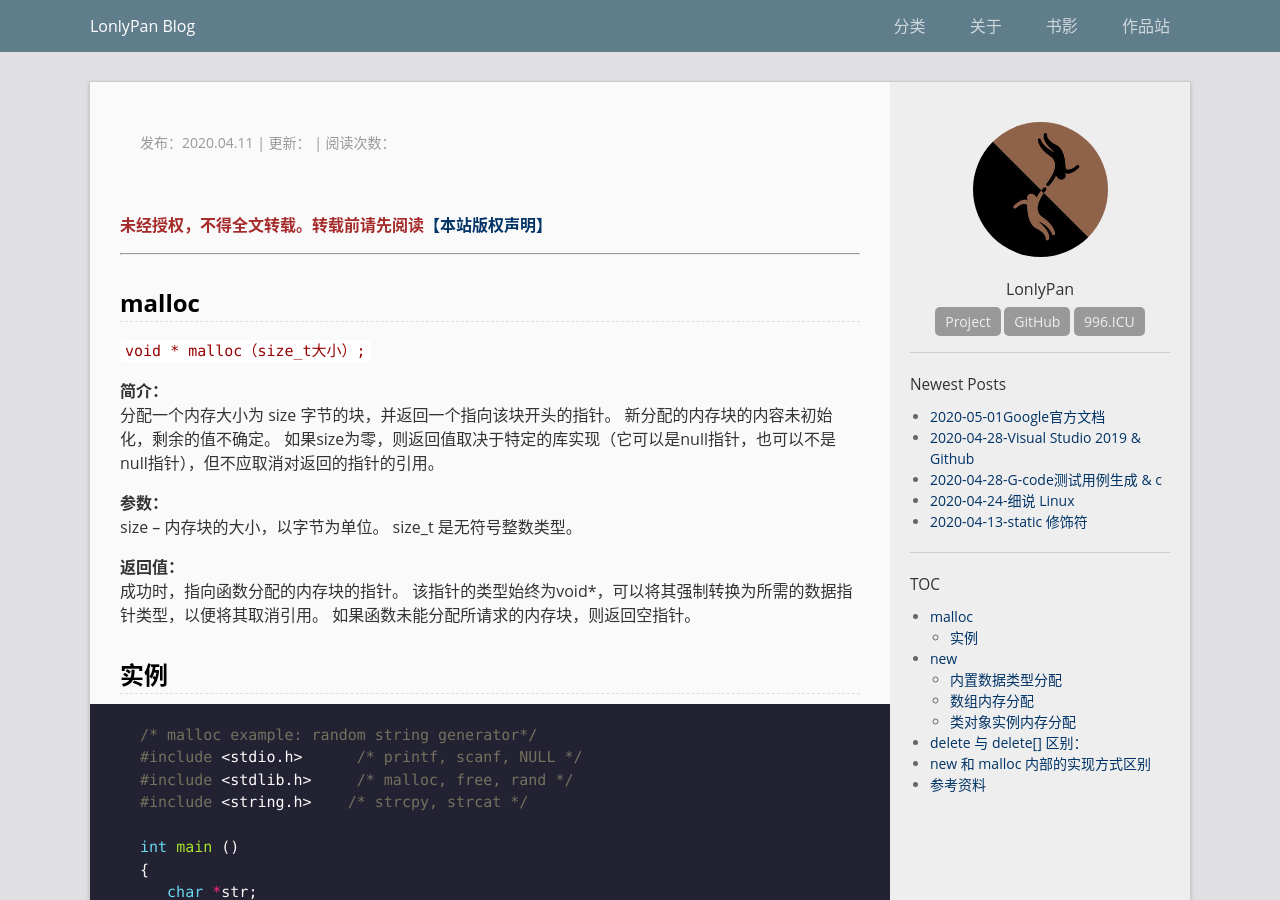
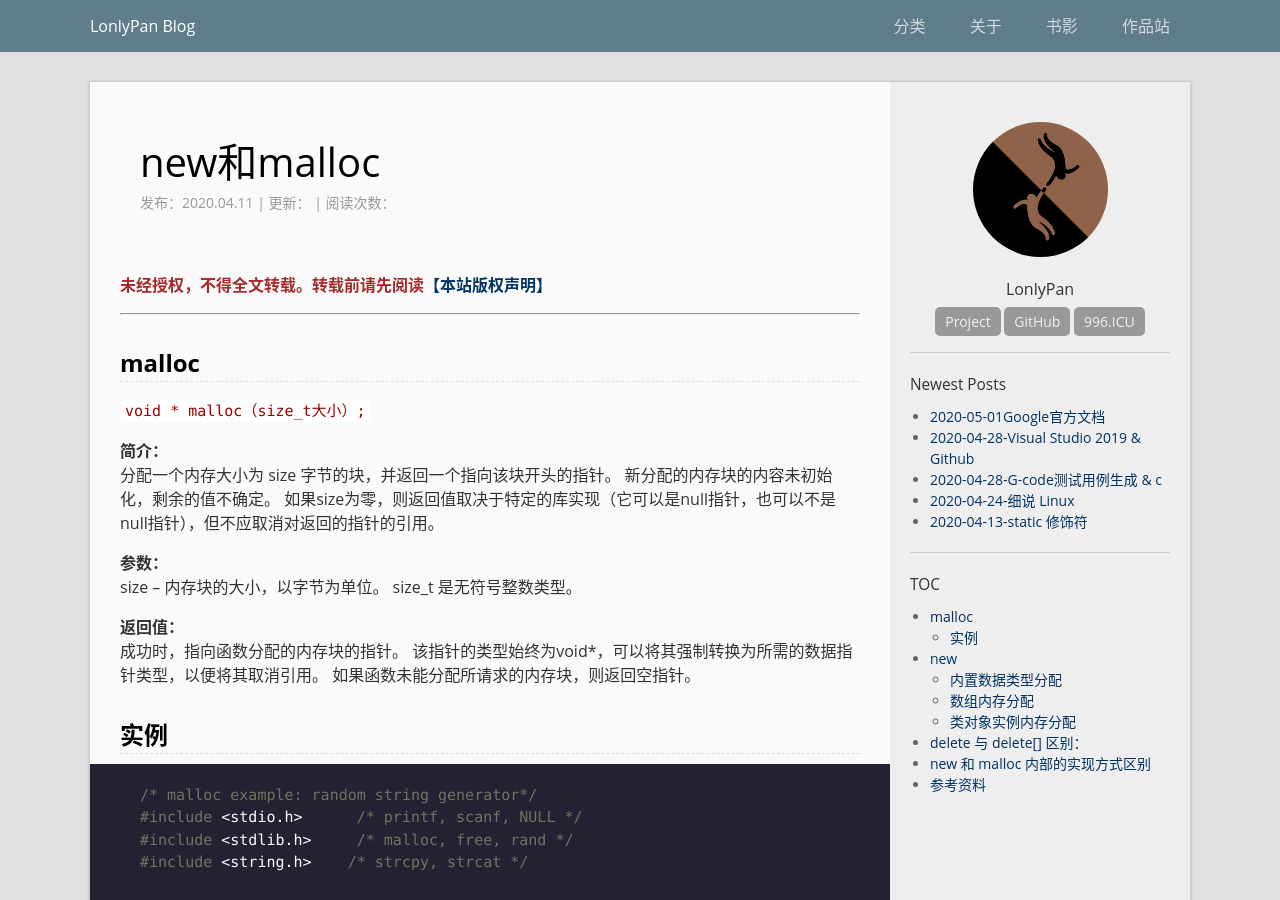
Before and after one commit to LonlyStack/LonlyPan.github.io, a Jekyll site: the page built from _posts/2020-04-11-new和malloc .md, in a window 1280 px wide and 900 px high. Built offline with Jekyll 4.4.1, drawn with Linux system fonts in a browser that asks for light colours; comment, search, counter and statistics services are not loaded.

Commit message:
修改文件: _posts/2020-04-11-new和malloc .md

```diff
--- a/_posts/2020-04-11-new和malloc .md
+++ b/_posts/2020-04-11-new和malloc .md
@@ -1,6 +1,7 @@
 ---
 layout: post
-title: "new和malloc "
+show_title: "new和malloc "
+title: "2020-04-11-new和malloc "
 data: 2020-04-11 15:8
 categories:  c&c++
 ---
```
